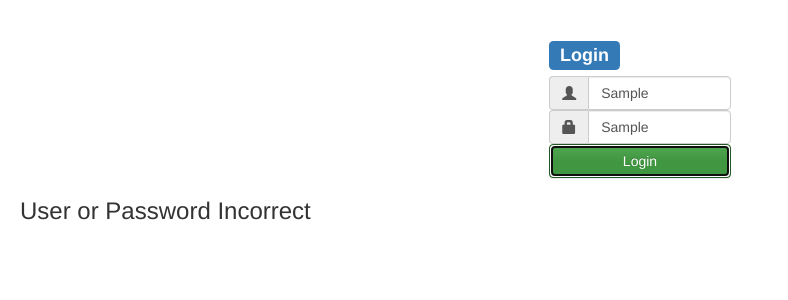
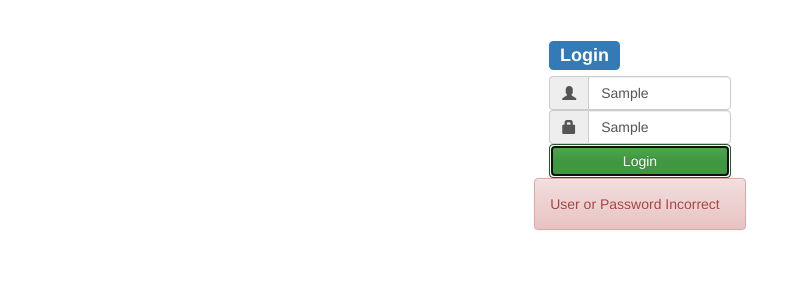
Before and after one commit to GertMadsen/CA3, a React (Create React App) app in the folder Web Client/: page / in a window 1280 px wide. Both pictures are taken after typing "Sample", "Sample" into the empty fields and a click on the button "Login". Shown: the top 300 px of the page, without its empty margins (0-788 px from the left). Built offline with nearby package versions, Linux system fonts and the light colour scheme; no server answers.

Commit message:
error handling styled

```diff
--- a/Web Client/src/App.css
+++ b/Web Client/src/App.css
@@ -22,6 +22,10 @@
   font-size: large;
 }
 
+#alertTxt {
+  color: red;
+}
+
 @keyframes App-logo-spin {
   from { transform: rotate(0deg); }
   to { transform: rotate(360deg); }
--- a/Web Client/src/App.js
+++ b/Web Client/src/App.js
@@ -31,7 +31,7 @@ class LogIn extends Component {
       <div class="row">
         <div class="col-md-5"></div>
         <div class="col-md-2">
-        <h3><span class="label label-primary">Login</span></h3>
+          <h3><span class="label label-primary">Login</span></h3>
           <form onSubmit={this.login} onChange={this.onChange} >
             <div class="input-group">
               <div class="input-group">
@@ -147,7 +147,7 @@ class Header extends Component {
         <div>
           <span>
             <div class="well well-sm"><h4> Logged in as : {this.state.username}</h4></div>
-            </span>
+          </span>
         </div>
       </div>
     )
@@ -189,8 +189,14 @@ class App extends Component {
             </Router>
           </div>)}
 
-        <h3>{this.state.loginError} </h3>
+        <div class="row">
+          <div class="col-md-5"></div>
 
+          {this.state.loginError &&
+            <span><div class="col-md-2 alert alert-danger"> {this.state.loginError} </div></span>
+              }
+            <div class="col-md-5"></div>
+          </div>
       </div>
     )
   }
```
